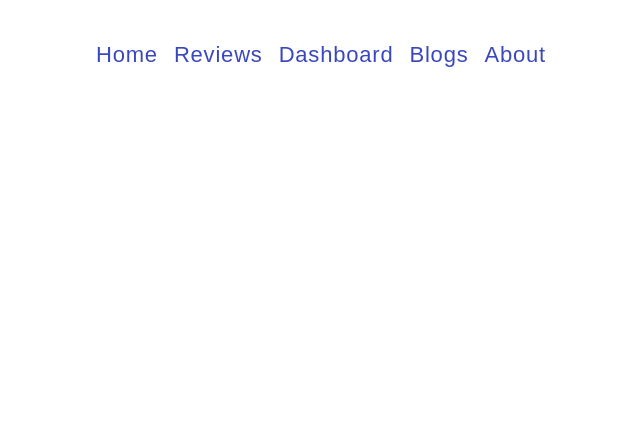
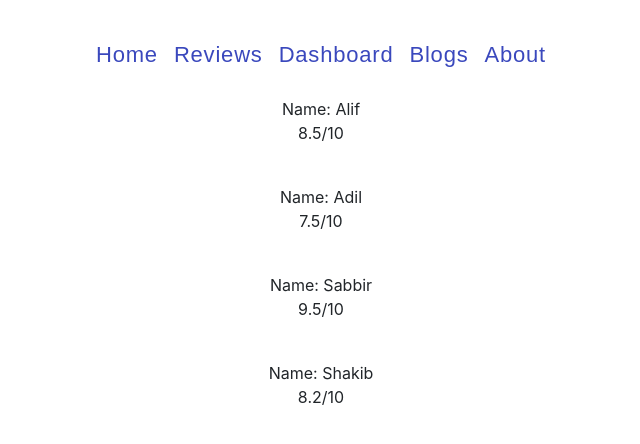
Before and after one commit to SabbirRshuvo/Review-page-assignment-9, a React (Create React App) app: page /reviews in a window 1280 px wide. Shown: the top 444 px of the page, without its empty margins (319-959 px from the left). Built offline with nearby package versions, Linux system fonts and the light colour scheme.

Commit message:
last commit

```diff
--- a/src/Components/Recharts/CircleCharts.js
+++ b/src/Components/Recharts/CircleCharts.js
@@ -1,9 +1,14 @@
+import { Tooltip } from "bootstrap";
 import React from "react";
 import {
-    Bar,
-    BarChart,
+    Area,
+  Bar,
+  BarChart,
+  CartesianGrid,
+  Legend,
   Line,
   LineChart,
+  AreaChart,
   Pie,
   PieChart,
   ResponsiveContainer,
@@ -60,13 +65,7 @@ const CircleCharts = () => {
           <XAxis dataKey={"month"}></XAxis>
           <YAxis></YAxis>
         </LineChart>
-      </div>
-      <div className="pie-charts">
-      <ResponsiveContainer width="100%" height="100%">
-        <BarChart width={150} height={40} data={data}>
-          <Bar dataKey="month" fill="#8884d8" />
-        </BarChart>
-      </ResponsiveContainer>
+
       </div>
     </div>
   );
--- a/src/Components/Reviews/Reviews.js
+++ b/src/Components/Reviews/Reviews.js
@@ -1,21 +1,23 @@
-// import React from "react";
-// import "./Reviews.css";
-// const Reviews = () => {
-//   return (
-//     <div>
-//         <h2>This is review page</h2>
-//     </div>
-//   );
-// };
-
-// export default Reviews;
-
 import React from 'react';
-import './Reviews.css'; // Import CSS file for styling
-
+import './Reviews.css';
 const Reviews = () => {
   return (
-    <div className="">
+    <div className="container">
+      <div >
+        Name: Alif
+        <p>8.5/10</p>
+        <br />
+        Name: Adil
+        <p>7.5/10</p>
+        <br />
+        Name: Sabbir
+        <p>9.5/10</p>
+      </div>
+      <br />
+      Name: Shakib
+        <p>8.2/10</p>
+
+
     </div>
   );
 };
```
